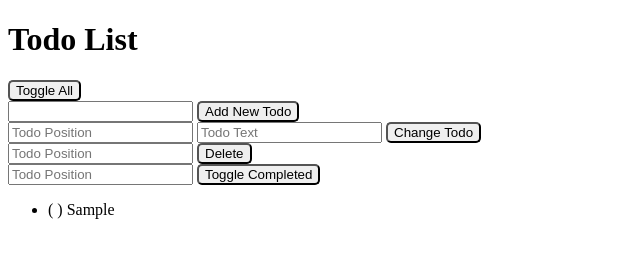
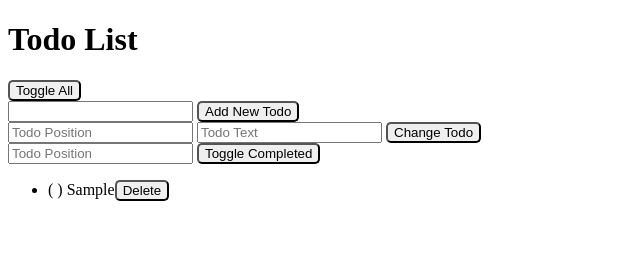
Before and after one commit to gregspagnolo/not-another-todo-list, a plain HTML site: page index.html in a window 1280 px wide. Both pictures are taken after typing "Sample" into the empty fields and a click on the button "Add New Todo". Shown: the whole page, without its empty margins (0-640 px from the left). Drawn offline with Linux system fonts and the light colour scheme.

Commit message:
Add delete button event listeners

```diff
--- a/index.html
+++ b/index.html
@@ -26,11 +26,6 @@
 		</div>
 
 		<div>
-			<input id="deleteTodoPositionInput" type="number" placeholder="Todo Position">
-			<button onclick="handlers.deleteTodo()">Delete</button>
-		</div>
-
-		<div>
 			<input id="toggleCompletedPositionInput" type="number" placeholder="Todo Position">
 			<button onclick="handlers.toggleCompleted()">Toggle Completed</button>
 		</div>
--- a/script.js
+++ b/script.js
@@ -56,10 +56,8 @@ var handlers = {
 		changeTodoTextInput.value = '';
 		view.displayTodos();
 	},
-	deleteTodo: function() {
-		var deleteTodoPositionInput = document.getElementById('deleteTodoPositionInput');
-		todoList.deleteTodo(deleteTodoPositionInput.valueAsNumber);
-		deleteTodoPositionInput.value = '';
+	deleteTodo: function(position) {
+		todoList.deleteTodo(position);
 		view.displayTodos();
 	},
 	toggleCompleted: function() {
@@ -89,8 +87,30 @@ var view = {
 				todoTextWithCompletion = '( ) ' + todo.todoText;
 			}
 
+			todoLi.id = idx;
 			todoLi.textContent = todoTextWithCompletion;
+			todoLi.appendChild(this.createDeleteButton());
 			todosUl.appendChild(todoLi);
 		}
+	},
+	createDeleteButton: function() {
+		var deleteButton = document.createElement('button');
+		deleteButton.textContent = 'Delete';
+		deleteButton.className = 'deleteButton';
+		return deleteButton;
+	},
+	setUpEventListeners: function() {
+		var todosUl = document.querySelector('ul');
+
+		todosUl.addEventListener('click', function(e) {
+		// Get the element that was clicked
+			var elementClicked = e.target;
+
+			if (elementClicked.className === 'deleteButton') {
+				handlers.deleteTodo(parseInt(elementClicked.parentNode.id));
+			}
+	 	});
 	}
 };
+
+view.setUpEventListeners();
```
